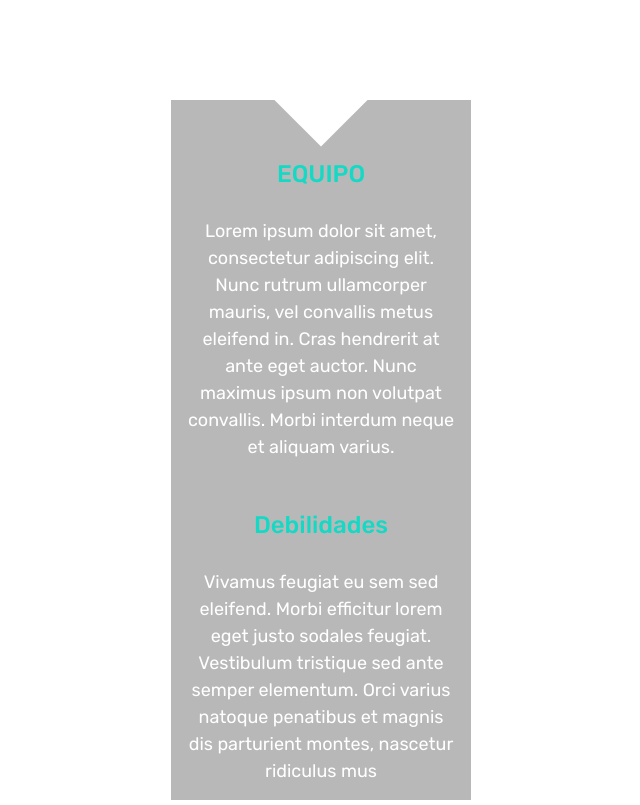
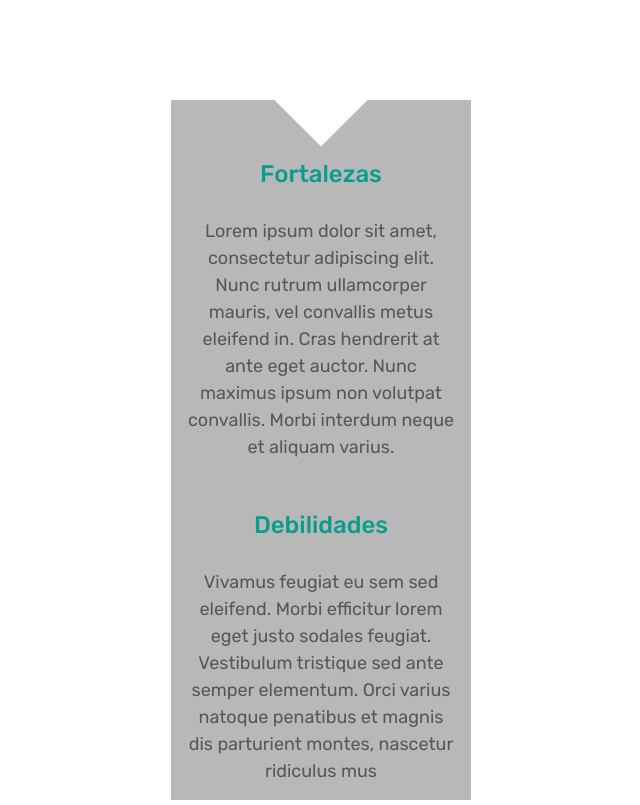
Before and after one commit to LorenaSTN/project-promo-y-module-1-team-1, a plain HTML site: page index.html in a window 1280 px wide. Shown: the part 600-1405 px from the top of the page, without its empty margins (319-959 px from the left). Drawn offline with nearby package versions, Linux system fonts and the light colour scheme.

Commit message:
cambios-fortaleza

```diff
--- a/index.html
+++ b/index.html
@@ -46,7 +46,7 @@
         </div>
 
         <section class="elemento-gris-contactos">
-            <h1 class="title-2">EQUIPO</h1>
+            <h1 class="title-2">Fortalezas</h1>
             <p class="texto-equipo">
                 Lorem ipsum dolor sit amet,
                 consectetur adipiscing elit.
--- a/styles/style.css
+++ b/styles/style.css
@@ -210,12 +210,16 @@ nav {
 }
 .texto-equipo{
     font-family: var(--font-title);
-    color: white;
+    color: #54585a;
     padding-bottom: 20px;
     text-align: center;
     font-size: 18px;
     line-height: 1.5;
 }
+.title-2{
+    color: #099d8d;
+}
+
 
 @media screen and (min-width: 300px) {
 /* Mobile+ */
```
